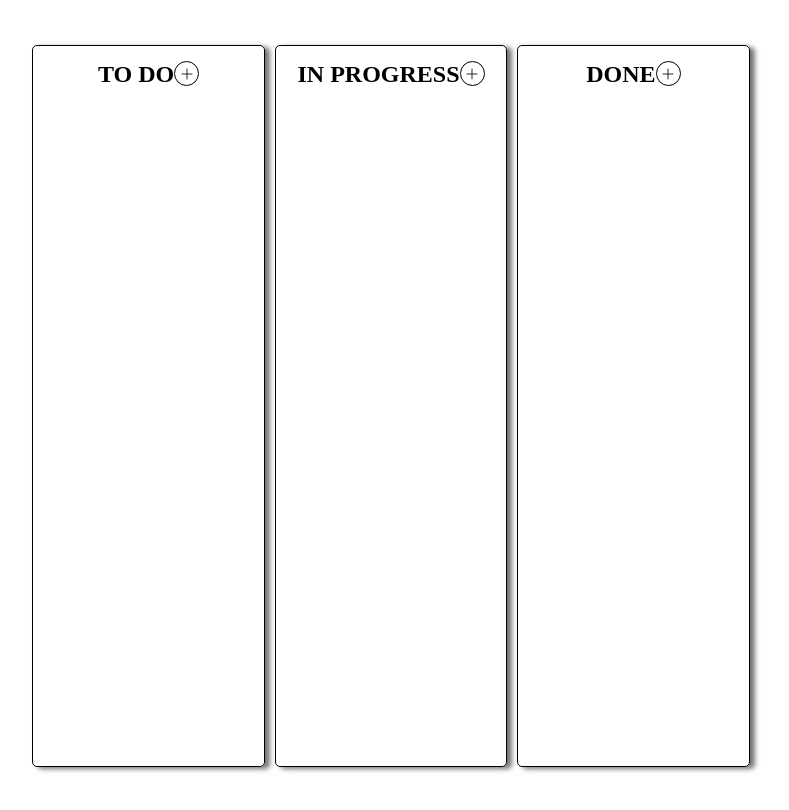
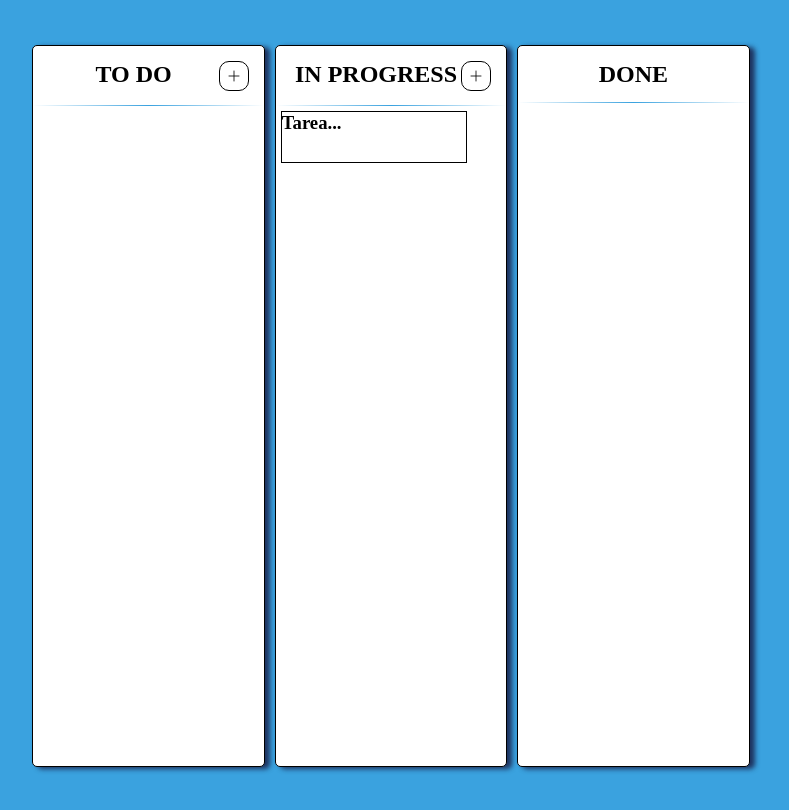
Before and after one commit to MiguelMRu/Lista_tareas, a website built with Vite: page index.html in a window 1280 px wide. Both pictures are taken after a click on the button 721 px from the left and 73 px from the top of the page. Shown: the whole page, without its empty margins (249-1038 px from the left). Built offline with nearby package versions, Linux system fonts and the light colour scheme.

Commit message:
terminar estructura proyecto y añadir creacion de tareas

```diff
--- a/index.html
+++ b/index.html
@@ -13,38 +13,29 @@
     <main>
       <section id="to-do">
         <header class="encabezado">
+
           <h2>TO DO</h2>
-          <button type="button">
+          <button id="boton-todo" type="button">
             <img src="/public/add.svg" alt="add task">
           </button>
         </header>
-        <article>
-
-        </article>
       </section>
 
-      <section id="in-progress">
+      <section  id="in-progress">
         <header class="encabezado">
           <h2>IN PROGRESS</h2>
-          <button type="button">
+          <button id="boton-progress" type="button">
             <img src="/public/add.svg" alt="add task">
           </button>
         </header>
-        <article>
 
-        </article>
       </section>
 
       <section id="done">
         <header class="encabezado">
           <h2>DONE</h2>
-          <button type="button">
-            <img src="/public/add.svg" alt="add task">
-          </button>
         </header>
-        <article>
 
-        </article>
       </section>
 
     </main>
--- /dev/null
+++ b/src/main.js
@@ -0,0 +1,31 @@
+// añadimo el div al todo
+
+const buttonToDo = document.getElementById('boton-todo')
+const todo = document.getElementById('to-do')
+
+
+const buttonInProgress = document.getElementById('boton-progress')
+const inProgress = document.getElementById('in-progress')
+
+
+buttonToDo.addEventListener('click', () =>{
+    const newDiv = document.createElement('div')
+    const headerDiv = document.createElement('h3')
+    headerDiv.textContent = "Tarea..."
+    newDiv.classList.add('tasks')
+    newDiv.append(headerDiv)
+
+
+    todo.append(newDiv)
+})
+
+buttonInProgress.addEventListener('click', () =>{
+    const newDiv = document.createElement('div')
+    const headerDiv = document.createElement('h3')
+    headerDiv.textContent = "Tarea..."
+    newDiv.classList.add('tasks')
+    newDiv.append(headerDiv)
+
+
+    inProgress.append(newDiv)
+})
--- a/src/style.css
+++ b/src/style.css
@@ -10,6 +10,7 @@ body{
   height: 100%;
   width: 100%;
   margin: 40px 0 40px 0;
+  background-color:  #3aa2df;
 }
 
 main{
@@ -27,37 +28,98 @@ main{
 section {
   border: 1px solid black;
   border-radius: 5px;
-  box-shadow: 5px 2px 5px rgba(83, 83, 83, 0.8);
+  box-shadow: 5px 2px 5px rgba(22, 22, 63, 0.8);
   height: 100%;
   width: 20%;
+  background-color: white;
+  overflow-y: scroll;
+  position: relative;
+
 }
-
-img{
-  width: 20px;
-  height: 20px;
-  /*padding: 2px;*/
-}
-
 
 
 .encabezado {
   display: flex;
   justify-content: center;
   padding: 15px;
+  /*border-bottom: 0.2px solid #3aa2df;*/
+  position: relative;
+  flex-wrap: wrap;
+  position: sticky;
+  top: 0px;
 
 }
 
+header::after {
+  content: "";
+  position: absolute;
+  bottom: 0;
+  left: 0;
+  width: 100%;
+  height: 1px; /* alto máximo del borde */
+  background: linear-gradient(to right, transparent, #3aa2df 50%, transparent);
+  pointer-events: none;
+}
+
+
 h2{
   display: inline;
+  flex: none;
+  margin: 0 auto;
 }
 
 button{
   background-color: transparent;
-  border-radius: 50px;
+  border-radius: 10px;
   border: 1px solid black;
-  height: 25px;
-  width: 25px;
+  height: 30px;
+  width: 30px;
   display: flex;
   justify-content: center;
   align-items: center;
+  cursor: pointer;
+  box-sizing: border-box;
+
 }
+
+img{
+  width: 20px;
+  height: 20px;
+
+  /*padding: 2px;*/
+}
+
+article{
+  display: flex;
+  flex-direction: column;
+  gap: 5px;
+  align-items: center;
+  justify-content: space-between;
+
+}
+
+section::-webkit-scrollbar {
+  display: none;
+}
+
+
+.tasks{
+  width: 80%;
+  min-height: 50px;
+  height: fit-content;
+  border: 1px solid black;
+  margin: 5px;
+  animation: aparition 0.5s cubic-bezier(0.68, -0.55, 0.27, 1.55);
+
+}
+
+@keyframes aparition {
+  from {
+      transform: scale(0.5);
+  }
+
+  to {
+    transform: scale(1);
+  }
+
+}
```
